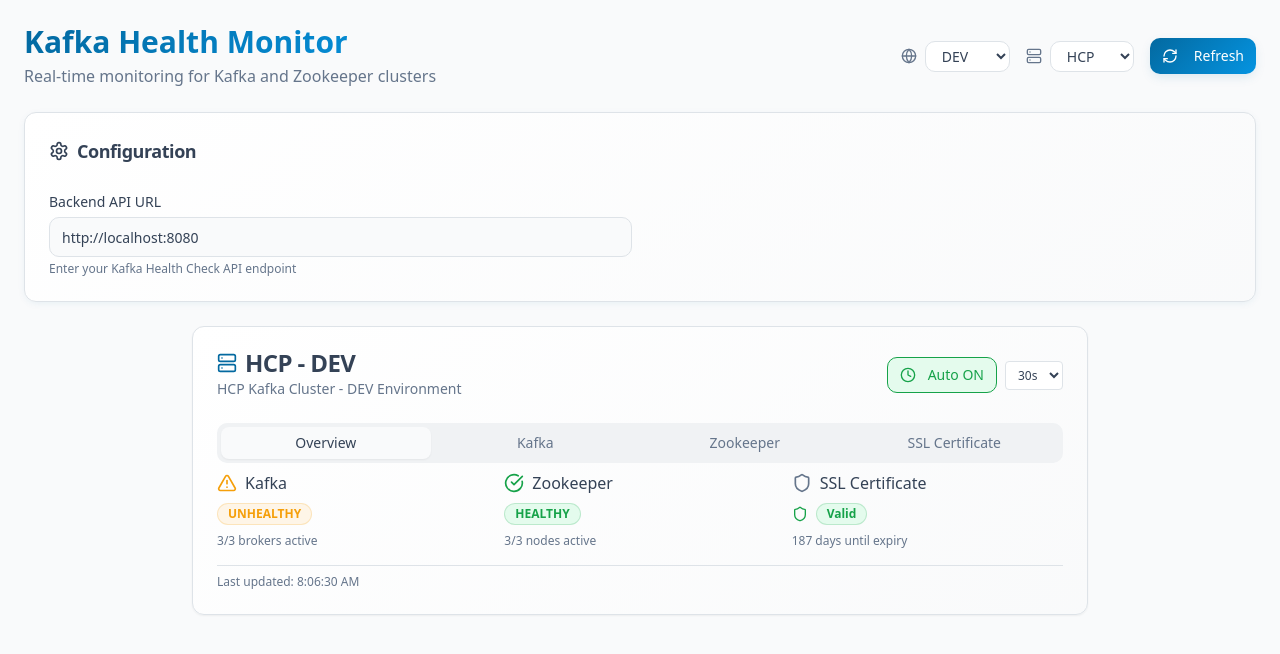
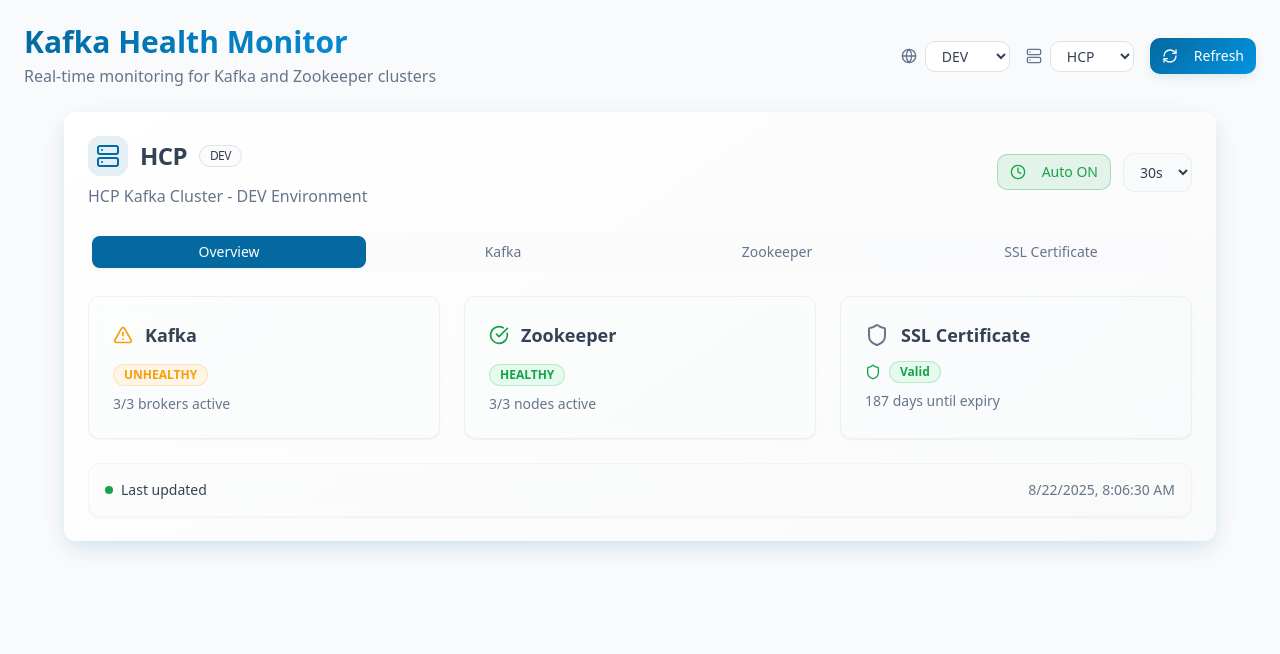
Before and after one commit to BeingCreative09/cluster-watch, a React (Vite) app: page / in a window 1280 px wide. Shown: the top 654 px of the page. Built offline with nearby package versions, Linux system fonts and the light colour scheme.

Commit message:
Remove configuration backend
Remove the configuration backend and enhance the UI for production readiness.

```diff
--- a/src/components/KafkaDashboard.tsx
+++ b/src/components/KafkaDashboard.tsx
@@ -307,66 +307,47 @@ const KafkaDashboard = () => {
         </div>
       </div>
 
-      {/* Settings Panel */}
-      <Card className="bg-gradient-card shadow-soft">
-        <CardHeader>
-          <CardTitle className="flex items-center gap-2 text-lg">
-            <Settings className="h-5 w-5" />
-            Configuration
-          </CardTitle>
-        </CardHeader>
-        <CardContent>
-          <div className="grid grid-cols-1 md:grid-cols-2 gap-4">
-            <div>
-              <Label htmlFor="api-url">Backend API URL</Label>
-              <Input
-                id="api-url"
-                value={apiUrl}
-                onChange={(e) => setApiUrl(e.target.value)}
-                placeholder="http://localhost:8080"
-                className="mt-1"
-              />
-              <p className="text-xs text-muted-foreground mt-1">
-                Enter your Kafka Health Check API endpoint
-              </p>
-            </div>
-          </div>
-        </CardContent>
-      </Card>
-
       {/* Single Cluster Card */}
       {currentCluster ? (
-        <div className="max-w-4xl mx-auto">
-          <Card className="bg-gradient-card shadow-medium hover:shadow-strong transition-all duration-300">
-            <CardHeader>
+        <div className="max-w-6xl mx-auto animate-fade-in">
+          <Card className="bg-gradient-card shadow-strong hover:shadow-elegant transition-all duration-500 border-0 overflow-hidden">
+            <div className="absolute inset-0 bg-gradient-subtle opacity-50" />
+            <CardHeader className="relative">
               <div className="flex items-center justify-between">
-                <div>
-                  <CardTitle className="flex items-center gap-2">
-                    <Server className="h-5 w-5 text-primary" />
-                    {currentCluster.cluster_name.toUpperCase()} - {selectedEnv.toUpperCase()}
+                <div className="space-y-2">
+                  <CardTitle className="flex items-center gap-3 text-2xl font-bold">
+                    <div className="p-2 bg-primary/10 rounded-lg">
+                      <Server className="h-6 w-6 text-primary" />
+                    </div>
+                    {currentCluster.cluster_name.toUpperCase()}
+                    <Badge variant="outline" className="text-xs font-medium bg-background/50">
+                      {selectedEnv.toUpperCase()}
+                    </Badge>
                   </CardTitle>
-                  <p className="text-sm text-muted-foreground mt-1">
+                  <p className="text-muted-foreground">
                     {currentCluster.cluster_description}
                   </p>
                 </div>
-                <div className="flex items-center gap-2">
+                <div className="flex items-center gap-3">
                   <Button
                     variant="outline"
                     size="sm"
                     onClick={() => toggleAutoRefresh(`${selectedEnv}-${selectedCluster}`)}
                     className={cn(
-                      "transition-colors",
-                      autoRefresh[`${selectedEnv}-${selectedCluster}`] && "bg-success-light border-success text-success"
+                      "transition-all duration-300 hover-scale",
+                      autoRefresh[`${selectedEnv}-${selectedCluster}`]
+                        ? "bg-success/10 border-success/30 text-success hover:bg-success/20"
+                        : "hover:bg-muted/50"
                     )}
                   >
-                    <Clock className="h-4 w-4 mr-1" />
+                    <Clock className="h-4 w-4 mr-2" />
                     Auto {autoRefresh[`${selectedEnv}-${selectedCluster}`] ? 'ON' : 'OFF'}
                   </Button>
                   {autoRefresh[`${selectedEnv}-${selectedCluster}`] && (
                     <select
                       value={refreshInterval[`${selectedEnv}-${selectedCluster}`] || 30}
                       onChange={(e) => updateRefreshInterval(`${selectedEnv}-${selectedCluster}`, Number(e.target.value))}
-                      className="bg-card border border-border rounded px-2 py-1 text-xs"
+                      className="bg-background/80 backdrop-blur-sm border border-border/50 rounded-lg px-3 py-2 text-sm hover:bg-background transition-colors"
                     >
                       <option value={10}>10s</option>
                       <option value={30}>30s</option>
@@ -377,78 +358,103 @@ const KafkaDashboard = () => {
                 </div>
               </div>
             </CardHeader>
-            <CardContent>
+            <CardContent className="relative space-y-6">
               <Tabs defaultValue="overview" className="w-full">
-                <TabsList className="grid w-full grid-cols-4">
-                  <TabsTrigger value="overview">Overview</TabsTrigger>
-                  <TabsTrigger value="kafka">Kafka</TabsTrigger>
-                  <TabsTrigger value="zookeeper">Zookeeper</TabsTrigger>
-                  <TabsTrigger value="certificates">SSL Certificate</TabsTrigger>
+                <TabsList className="grid w-full grid-cols-4 bg-background/50 backdrop-blur-sm">
+                  <TabsTrigger value="overview" className="data-[state=active]:bg-primary data-[state=active]:text-primary-foreground">
+                    Overview
+                  </TabsTrigger>
+                  <TabsTrigger value="kafka" className="data-[state=active]:bg-primary data-[state=active]:text-primary-foreground">
+                    Kafka
+                  </TabsTrigger>
+                  <TabsTrigger value="zookeeper" className="data-[state=active]:bg-primary data-[state=active]:text-primary-foreground">
+                    Zookeeper
+                  </TabsTrigger>
+                  <TabsTrigger value="certificates" className="data-[state=active]:bg-primary data-[state=active]:text-primary-foreground">
+                    SSL Certificate
+                  </TabsTrigger>
                 </TabsList>
 
-                <TabsContent value="overview" className="space-y-4">
-                  <div className="grid grid-cols-3 gap-4">
-                    <div className="space-y-2">
-                      <div className="flex items-center gap-2">
+                <TabsContent value="overview" className="space-y-6 mt-6">
+                  <div className="grid grid-cols-1 md:grid-cols-3 gap-6">
+                    <Card className="bg-background/30 backdrop-blur-sm border-border/50 hover-scale transition-all duration-300">
+                      <CardContent className="p-6">
+                        <div className="flex items-center gap-3 mb-3">
                           {getStatusIcon(currentCluster.kafka.status)}
-                        <span className="font-medium">Kafka</span>
+                          <span className="font-semibold text-lg">Kafka</span>
                         </div>
                         {getStatusBadge(currentCluster.kafka.status)}
-                      <p className="text-xs text-muted-foreground">
+                        <p className="text-sm text-muted-foreground mt-2">
                           {currentCluster.kafka.active_brokers}/{currentCluster.kafka.expected_brokers} brokers active
                         </p>
-                    </div>
+                      </CardContent>
+                    </Card>
 
-                    <div className="space-y-2">
-                      <div className="flex items-center gap-2">
+                    <Card className="bg-background/30 backdrop-blur-sm border-border/50 hover-scale transition-all duration-300">
+                      <CardContent className="p-6">
+                        <div className="flex items-center gap-3 mb-3">
                           {getStatusIcon(currentCluster.zookeeper.status)}
-                        <span className="font-medium">Zookeeper</span>
+                          <span className="font-semibold text-lg">Zookeeper</span>
                         </div>
                         {getStatusBadge(currentCluster.zookeeper.status)}
-                      <p className="text-xs text-muted-foreground">
+                        <p className="text-sm text-muted-foreground mt-2">
                           {currentCluster.zookeeper.active_nodes}/{currentCluster.zookeeper.expected_nodes} nodes active
                         </p>
+                      </CardContent>
+                    </Card>
+
+                    <Card className="bg-background/30 backdrop-blur-sm border-border/50 hover-scale transition-all duration-300">
+                      <CardContent className="p-6">
+                        <div className="flex items-center gap-3 mb-3">
+                          <Shield className="h-6 w-6 text-muted-foreground" />
+                          <span className="font-semibold text-lg">SSL Certificate</span>
                         </div>
-
-                    <div className="space-y-2">
-                      <div className="flex items-center gap-2">
-                        <Shield className="h-5 w-5 text-muted-foreground" />
-                        <span className="font-medium">SSL Certificate</span>
-                      </div>
-                      <div className="flex items-center gap-2">
+                        <div className="flex items-center gap-2 mb-2">
                           {currentCluster.kafka.certificates?.[0] && getCertificateIcon(currentCluster.kafka.certificates[0].status)}
                           {currentCluster.kafka.certificates?.[0] && getCertificateBadge(currentCluster.kafka.certificates[0].status)}
                         </div>
-                      <p className="text-xs text-muted-foreground">
+                        <p className="text-sm text-muted-foreground">
                           {currentCluster.kafka.certificates?.[0]?.expires_in_days} days until expiry
                         </p>
-                    </div>
+                      </CardContent>
+                    </Card>
                   </div>
 
-                  <div className="pt-2 border-t border-border">
-                    <p className="text-xs text-muted-foreground">
-                      Last updated: {new Date(currentCluster.timestamp).toLocaleTimeString()}
-                    </p>
+                  <Card className="bg-background/20 backdrop-blur-sm border-border/30">
+                    <CardContent className="p-4">
+                      <div className="flex items-center justify-between">
+                        <div className="flex items-center gap-2">
+                          <div className="h-2 w-2 bg-success rounded-full pulse" />
+                          <span className="text-sm font-medium">Last updated</span>
                         </div>
+                        <span className="text-sm text-muted-foreground">
+                          {new Date(currentCluster.timestamp).toLocaleString()}
+                        </span>
+                      </div>
+                    </CardContent>
+                  </Card>
                 </TabsContent>
 
-                <TabsContent value="kafka" className="space-y-3">
+                <TabsContent value="kafka" className="space-y-4 mt-6">
+                  <Card className="bg-background/30 backdrop-blur-sm border-border/50">
+                    <CardHeader className="pb-3">
                       <div className="flex items-center justify-between">
-                    <h4 className="font-medium flex items-center gap-2">
-                      <Database className="h-4 w-4" />
+                        <h4 className="font-semibold flex items-center gap-2">
+                          <Database className="h-5 w-5 text-primary" />
                           Brokers Status
                         </h4>
                         {getStatusBadge(currentCluster.kafka.status)}
                       </div>
-
-                  <div className="space-y-2">
+                    </CardHeader>
+                    <CardContent>
+                      <div className="space-y-3">
                         {currentCluster.kafka.broker_details?.map((broker) => (
-                      <div key={broker.id} className="flex items-center justify-between p-2 bg-secondary/50 rounded-md">
-                        <div>
-                          <p className="text-sm font-medium">Broker {broker.id}</p>
-                          <p className="text-xs text-muted-foreground">{broker.host}</p>
+                          <div key={broker.id} className="flex items-center justify-between p-4 bg-background/50 rounded-lg border border-border/30 hover:bg-background/70 transition-colors">
+                            <div className="space-y-1">
+                              <p className="font-medium">Broker {broker.id}</p>
+                              <p className="text-sm text-muted-foreground font-mono">{broker.host}</p>
                             </div>
-                        <div className="text-right">
+                            <div className="text-right space-y-1">
                               <Badge
                                 variant={broker.status === "ACTIVE" ? "default" : "destructive"}
                                 className="text-xs"
@@ -456,118 +462,142 @@ const KafkaDashboard = () => {
                                 {broker.status}
                               </Badge>
                               {broker.isController && (
-                            <p className="text-xs text-success mt-1">Controller</p>
+                                <p className="text-xs text-primary font-semibold">Controller</p>
                               )}
                             </div>
                           </div>
                         ))}
                       </div>
+                    </CardContent>
+                  </Card>
 
                   {currentCluster.kafka.error_message && (
-                    <div className="p-2 bg-error-light rounded-md border border-error/20">
-                      <p className="text-xs text-error">{currentCluster.kafka.error_message}</p>
-                    </div>
+                    <Card className="bg-error/5 border-error/20">
+                      <CardContent className="p-4">
+                        <p className="text-sm text-error">{currentCluster.kafka.error_message}</p>
+                      </CardContent>
+                    </Card>
                   )}
                 </TabsContent>
 
-                <TabsContent value="zookeeper" className="space-y-3">
+                <TabsContent value="zookeeper" className="space-y-4 mt-6">
+                  <Card className="bg-background/30 backdrop-blur-sm border-border/50">
+                    <CardHeader className="pb-3">
                       <div className="flex items-center justify-between">
-                    <h4 className="font-medium flex items-center gap-2">
-                      <Database className="h-4 w-4" />
+                        <h4 className="font-semibold flex items-center gap-2">
+                          <Database className="h-5 w-5 text-primary" />
                           Ensemble Status
                         </h4>
                         {getStatusBadge(currentCluster.zookeeper.status)}
                       </div>
-
-                  <div className="space-y-2">
+                    </CardHeader>
+                    <CardContent>
+                      <div className="space-y-3">
                         {currentCluster.zookeeper.zookeeper_details?.map((node) => (
-                      <div key={node.id} className="flex items-center justify-between p-2 bg-secondary/50 rounded-md">
-                        <div>
-                          <p className="text-sm font-medium">Node {node.id}</p>
-                          <p className="text-xs text-muted-foreground">{node.host}</p>
+                          <div key={node.id} className="flex items-center justify-between p-4 bg-background/50 rounded-lg border border-border/30 hover:bg-background/70 transition-colors">
+                            <div className="space-y-1">
+                              <p className="font-medium">Node {node.id}</p>
+                              <p className="text-sm text-muted-foreground font-mono">{node.host}</p>
                             </div>
-                        <div className="text-right">
+                            <div className="text-right space-y-1">
                               <Badge
                                 variant={node.status === "ACTIVE" ? "default" : "destructive"}
                                 className="text-xs"
                               >
                                 {node.status}
                               </Badge>
-                          <p className="text-xs text-primary mt-1 capitalize">{node.mode}</p>
+                              <p className="text-xs text-primary font-semibold capitalize">{node.mode}</p>
                             </div>
                           </div>
                         ))}
                       </div>
+                    </CardContent>
+                  </Card>
 
                   {currentCluster.zookeeper.error_message && (
-                    <div className="p-2 bg-error-light rounded-md border border-error/20">
-                      <p className="text-xs text-error">{currentCluster.zookeeper.error_message}</p>
-                    </div>
+                    <Card className="bg-error/5 border-error/20">
+                      <CardContent className="p-4">
+                        <p className="text-sm text-error">{currentCluster.zookeeper.error_message}</p>
+                      </CardContent>
+                    </Card>
                   )}
                 </TabsContent>
 
-                <TabsContent value="certificates" className="space-y-3">
+                <TabsContent value="certificates" className="space-y-4 mt-6">
+                  <Card className="bg-background/30 backdrop-blur-sm border-border/50">
+                    <CardHeader className="pb-3">
                       <div className="flex items-center justify-between">
-                    <h4 className="font-medium flex items-center gap-2">
-                      <Shield className="h-4 w-4" />
+                        <h4 className="font-semibold flex items-center gap-2">
+                          <Shield className="h-5 w-5 text-primary" />
                           Kafka Server SSL Certificate
                         </h4>
                         {currentCluster.kafka.certificates?.[0] && getCertificateBadge(currentCluster.kafka.certificates[0].status)}
                       </div>
-
+                    </CardHeader>
+                    <CardContent>
                       {currentCluster.kafka.certificates?.[0] && (
-                    <div className="p-4 bg-secondary/50 rounded-md border-l-4 border-l-primary">
-                      <div className="flex items-center justify-between">
-                        <div className="flex items-center gap-3">
+                        <div className="p-6 bg-gradient-subtle rounded-lg border-l-4 border-l-primary">
+                          <div className="flex items-center justify-between mb-4">
+                            <div className="flex items-center gap-4">
+                              <div className="p-3 bg-primary/10 rounded-full">
                                 {getCertificateIcon(currentCluster.kafka.certificates[0].status)}
+                              </div>
                               <div>
-                            <p className="text-sm font-medium">{currentCluster.kafka.certificates[0].name}</p>
-                            <p className="text-xs text-muted-foreground">
+                                <h5 className="font-semibold text-lg">{currentCluster.kafka.certificates[0].name}</h5>
+                                <p className="text-sm text-muted-foreground">
                                   Expires: {currentCluster.kafka.certificates[0].expiry_date}
                                 </p>
                               </div>
                             </div>
                             <div className="text-right">
                               <p className={cn(
-                            "text-lg font-bold",
+                                "text-3xl font-bold",
                                 currentCluster.kafka.certificates[0].expires_in_days <= 10 && "text-error",
                                 currentCluster.kafka.certificates[0].expires_in_days <= 50 && currentCluster.kafka.certificates[0].expires_in_days > 10 && "text-warning",
                                 currentCluster.kafka.certificates[0].expires_in_days > 50 && "text-success"
                               )}>
                                 {currentCluster.kafka.certificates[0].expires_in_days}
                               </p>
-                          <p className="text-xs text-muted-foreground">days left</p>
+                              <p className="text-sm text-muted-foreground">days left</p>
                             </div>
                           </div>
 
-                      <div className="mt-3 pt-3 border-t border-border">
-                        <div className="flex items-center justify-between text-xs">
-                          <span className="text-muted-foreground">Certificate Status:</span>
-                          <span className={cn(
+                          <div className="grid grid-cols-2 gap-4 pt-4 border-t border-border/30">
+                            <div>
+                              <p className="text-sm text-muted-foreground">Status</p>
+                              <p className={cn(
                                 "font-semibold",
                                 currentCluster.kafka.certificates[0].status === "HEALTHY" && "text-success",
                                 currentCluster.kafka.certificates[0].status === "WARNING" && "text-warning",
                                 currentCluster.kafka.certificates[0].status === "CRITICAL" && "text-error"
                               )}>
-                            {currentCluster.kafka.certificates[0].status === "HEALTHY" && "✓ Valid"}
+                                {currentCluster.kafka.certificates[0].status === "HEALTHY" && "✓ Certificate Valid"}
                                 {currentCluster.kafka.certificates[0].status === "WARNING" && "⚠ Expiring Soon"}
-                            {currentCluster.kafka.certificates[0].status === "CRITICAL" && "🚨 Critical - Expires Soon"}
-                          </span>
+                                {currentCluster.kafka.certificates[0].status === "CRITICAL" && "🚨 Critical Alert"}
+                              </p>
+                            </div>
+                            <div>
+                              <p className="text-sm text-muted-foreground">Environment</p>
+                              <p className="font-semibold">{selectedEnv.toUpperCase()}</p>
                             </div>
                           </div>
                         </div>
                       )}
+                    </CardContent>
+                  </Card>
                 </TabsContent>
               </Tabs>
             </CardContent>
           </Card>
         </div>
       ) : (
-        <Card className="text-center py-12">
+        <Card className="text-center py-16 animate-fade-in">
           <CardContent>
-            <Server className="h-12 w-12 text-muted-foreground mx-auto mb-4" />
-            <h3 className="text-lg font-medium mb-2">No cluster data available</h3>
-            <p className="text-muted-foreground">
+            <div className="p-4 bg-muted/20 rounded-full w-fit mx-auto mb-6">
+              <Server className="h-16 w-16 text-muted-foreground" />
+            </div>
+            <h3 className="text-xl font-semibold mb-2">No cluster data available</h3>
+            <p className="text-muted-foreground max-w-md mx-auto">
               Unable to load data for {selectedCluster.toUpperCase()} in {selectedEnv.toUpperCase()} environment.
             </p>
           </CardContent>
```
Lines whose indentation alone changed are shown as unchanged.
